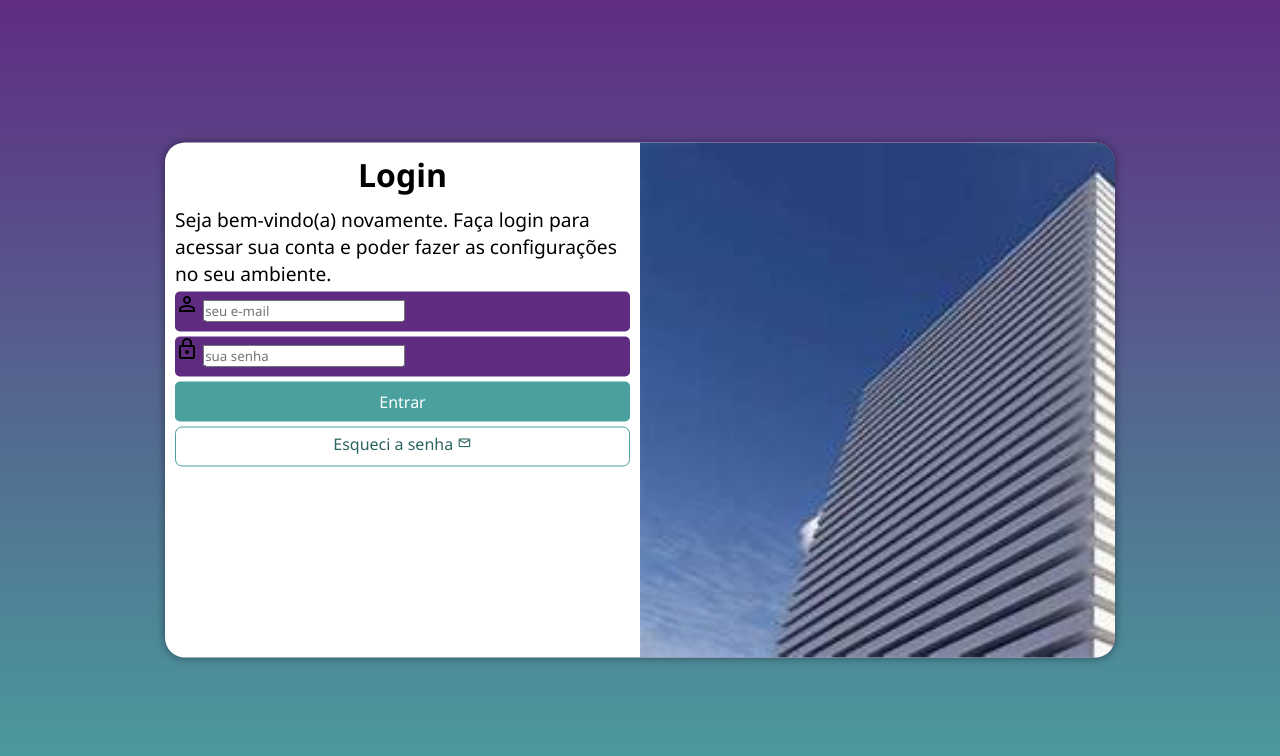
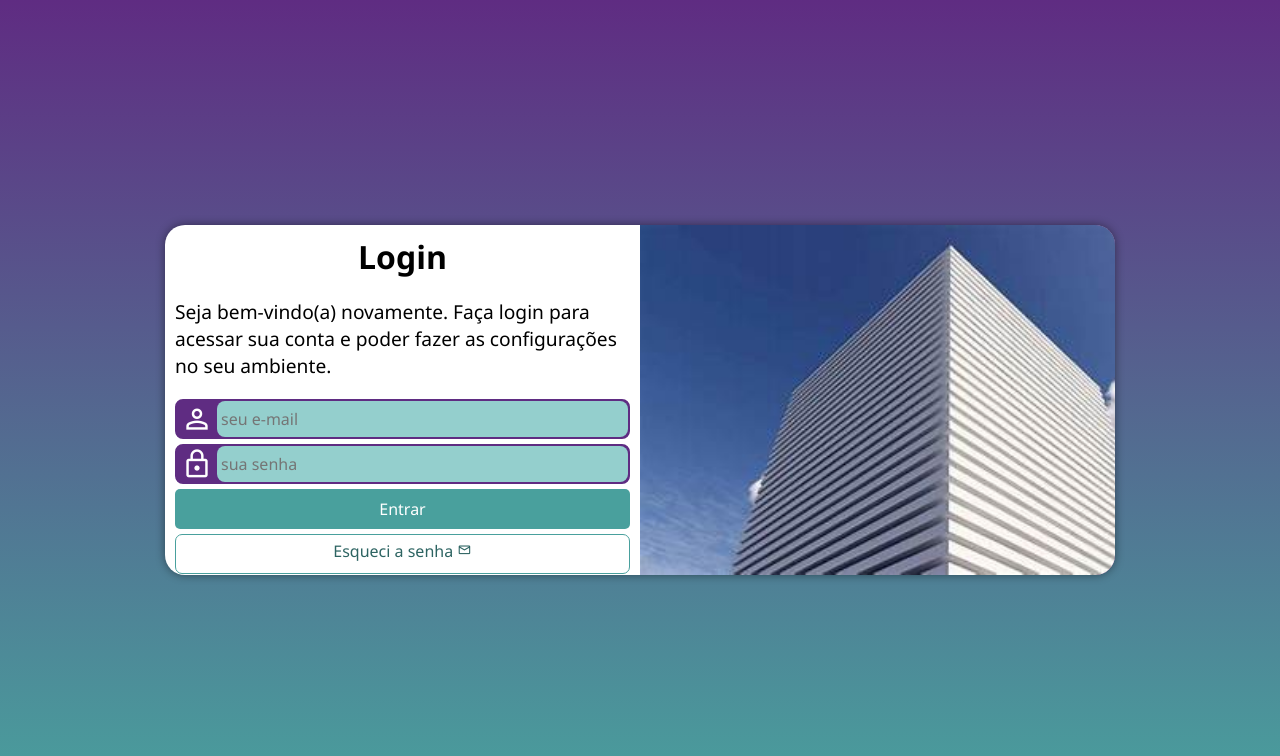
Before and after one commit to anailsondev/projeto-login, a plain HTML site: page index.html in a window 1280 px wide. Drawn offline with nearby package versions, Linux system fonts and the light colour scheme.

Commit message:
últimas atualização do projeto

```diff
--- a/estilos/media-query.css
+++ b/estilos/media-query.css
@@ -1,6 +1,6 @@
 @charset "UTF-8";
 
-@media screen and (min-width: 768px) and (max-width: 992px) {
+@media screen and (min-width: 768px) and (max-width: 992px) { /*CONFIGURAÇÃO PARA TABLET*/
 
 
     body {
@@ -8,6 +8,7 @@
     }
     section#login {
         width: 80vw;
+        height: 280px;
 
     }
 
@@ -24,7 +25,7 @@
 
 }
 
-@media screen and (min-width: 992px) {
+@media screen and (min-width: 992px) { /*CONFIGURAÇÃO PARA DESKTOP*/
 
     body {
         background-image: linear-gradient(to top, #49a09d, #5f2c82);
@@ -32,6 +33,7 @@
 
     section#login {
         width: 950px;
+        height: 350px;
     }
 
     section#login > div#imagem {
@@ -51,6 +53,7 @@
 
     div#formulario > p {
         font-size: 1.2em;
+        margin: 20px 0px;
     }
 
 }
--- a/estilos/style.css
+++ b/estilos/style.css
@@ -28,7 +28,6 @@ section#login {
     position: relative;
     top: 50%;
     left: 50%;
-    transform: translate(-50%, -50%);
     overflow: hidden;
 
 
@@ -38,8 +37,8 @@ section#login {
     height: 515px;
     border-radius: 20px;
     box-shadow: 0px 0px 10px rgba(0, 0, 0, 0.445);
-
-    transition: width .3s height .3s;
+    transform: translate(-50%, -50%);
+    transition: width .3s, height .3s;
     transition-timing-function: ease;
 }
 
@@ -69,12 +68,39 @@ div.campo > label {
     display: none;
 }
 
+div.campo > span {
+    color: white;
+    font-size:2em;
+    height: 100%;
+    width:40px;
+    padding:0px;
+    place-items: center;
+    display: grid;
+}
+
+div.campo > input {
+    background-color:#94cfcd;
+    font-size: 1em;
+    flex: 1;
+    height: 100%;
+    border: 0px;
+    border-radius: 8px;
+    padding: 4px;
+    transform: none;
+}
+
+div.campo > input:focus {
+    background-color: white;
+}
+
 form > div.campo {
     background-color: #5f2c82;
-    display: block;
+    border: 2px solid #5f2c82;
+    display: flex;
+    align-items: center;
     width: 100%;
     height: 40px;
-    border-radius: 5px;
+    border-radius: 8px;
     margin: 5px 0px;
 }
 
```
